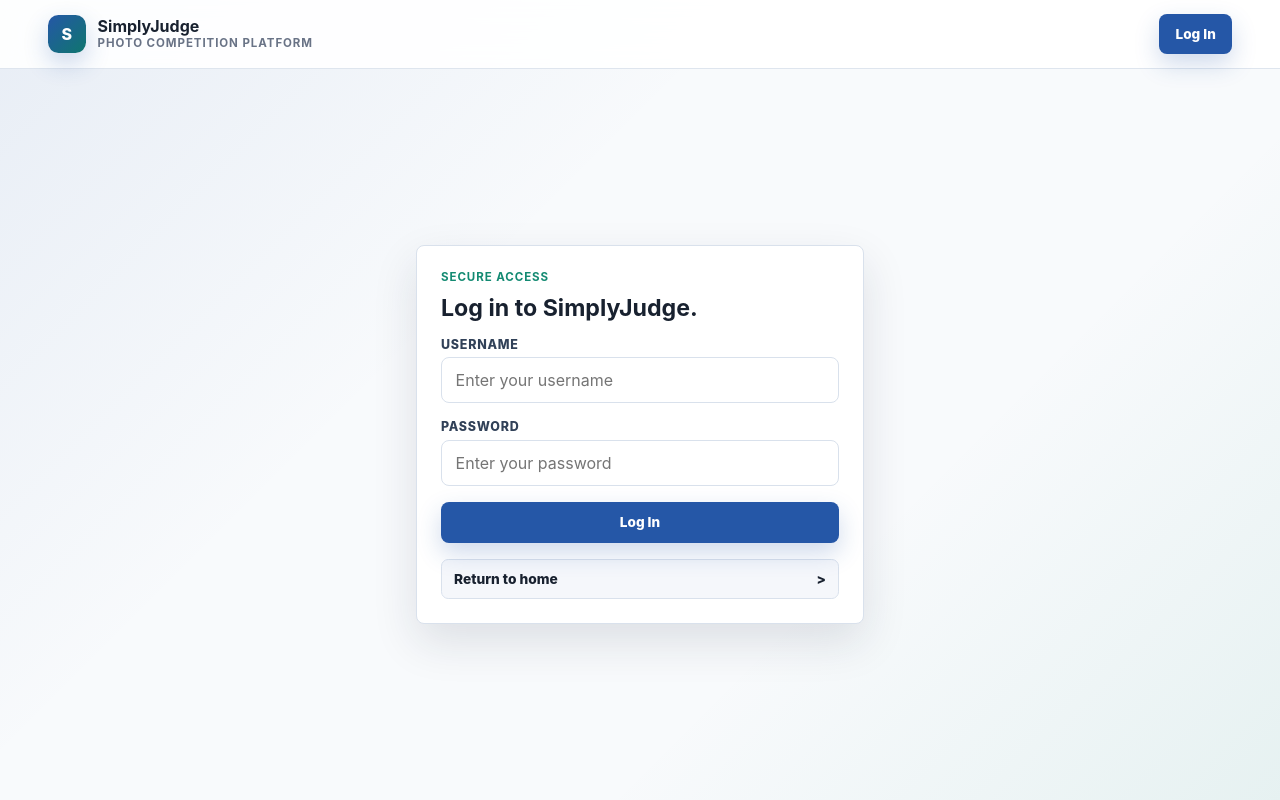
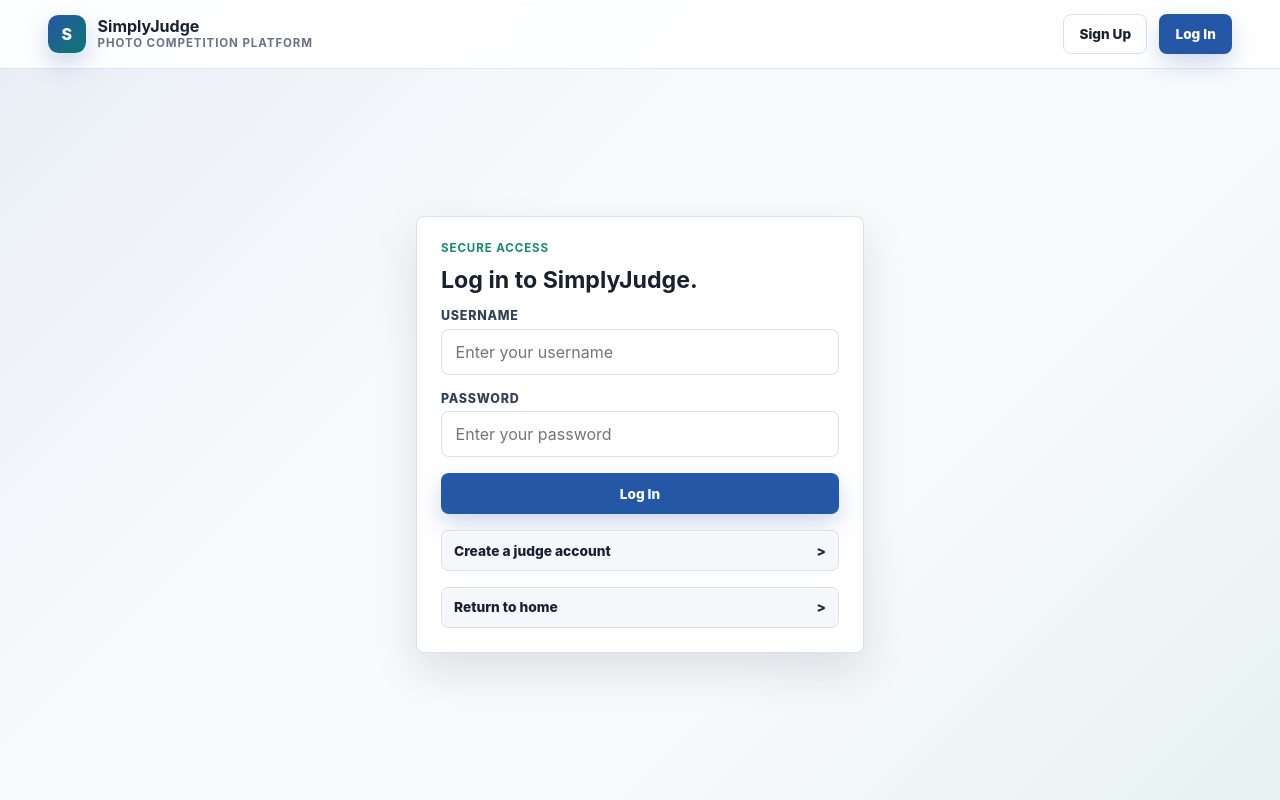
Before and after one commit to MenradHolm/simplyjudge, a Django app: template judging_app/templates/registration/login.html in a window 1280 px wide. Run offline with Django 3.2, Linux system fonts and the light colour scheme; the template is opened without the code that fills it, so the values that code supplies are empty.

Commit message:
Add visible signup links

```diff
--- a/judging_app/templates/judging_app/base.html
+++ b/judging_app/templates/judging_app/base.html
@@ -810,8 +810,13 @@
                     {% if user.is_staff %}
                         <a class="button button-secondary" href="/admin/">Admin</a>
                     {% endif %}
-                {% elif request.resolver_match.url_name != 'login' and request.path != '/admin/login/' %}
-                    <a class="button button-primary" href="{% url 'login' %}">Log In</a>
+                {% elif request.path != '/admin/login/' %}
+                    {% if request.resolver_match.url_name != 'register' %}
+                        <a class="button button-secondary" href="{% url 'register' %}">Sign Up</a>
+                    {% endif %}
+                    {% if request.resolver_match.url_name != 'login' %}
+                        <a class="button button-primary" href="{% url 'login' %}">Log In</a>
+                    {% endif %}
                 {% endif %}
             </nav>
         </header>
--- a/judging_app/templates/judging_app/home.html
+++ b/judging_app/templates/judging_app/home.html
@@ -33,6 +33,7 @@
                     {% endif %}
                 {% else %}
                     <a class="button button-primary" href="{% url 'login' %}">Judge Log In</a>
+                    <a class="button button-secondary" href="{% url 'register' %}">Create Account</a>
                     <a class="button button-secondary" href="#competitions">View Open Competitions</a>
                 {% endif %}
             </div>
--- a/judging_app/templates/registration/login.html
+++ b/judging_app/templates/registration/login.html
@@ -36,7 +36,8 @@
             <button type="submit" class="button button-primary">Log In</button>
         </form>
 
-        <div style="margin-top: 1rem;">
+        <div class="form-grid" style="margin-top: 1rem;">
+            <a href="{% url 'register' %}" class="action-link">Create a judge account <span aria-hidden="true">&gt;</span></a>
             <a href="{% url 'home_hub' %}" class="action-link">Return to home <span aria-hidden="true">&gt;</span></a>
         </div>
     </section>
```
